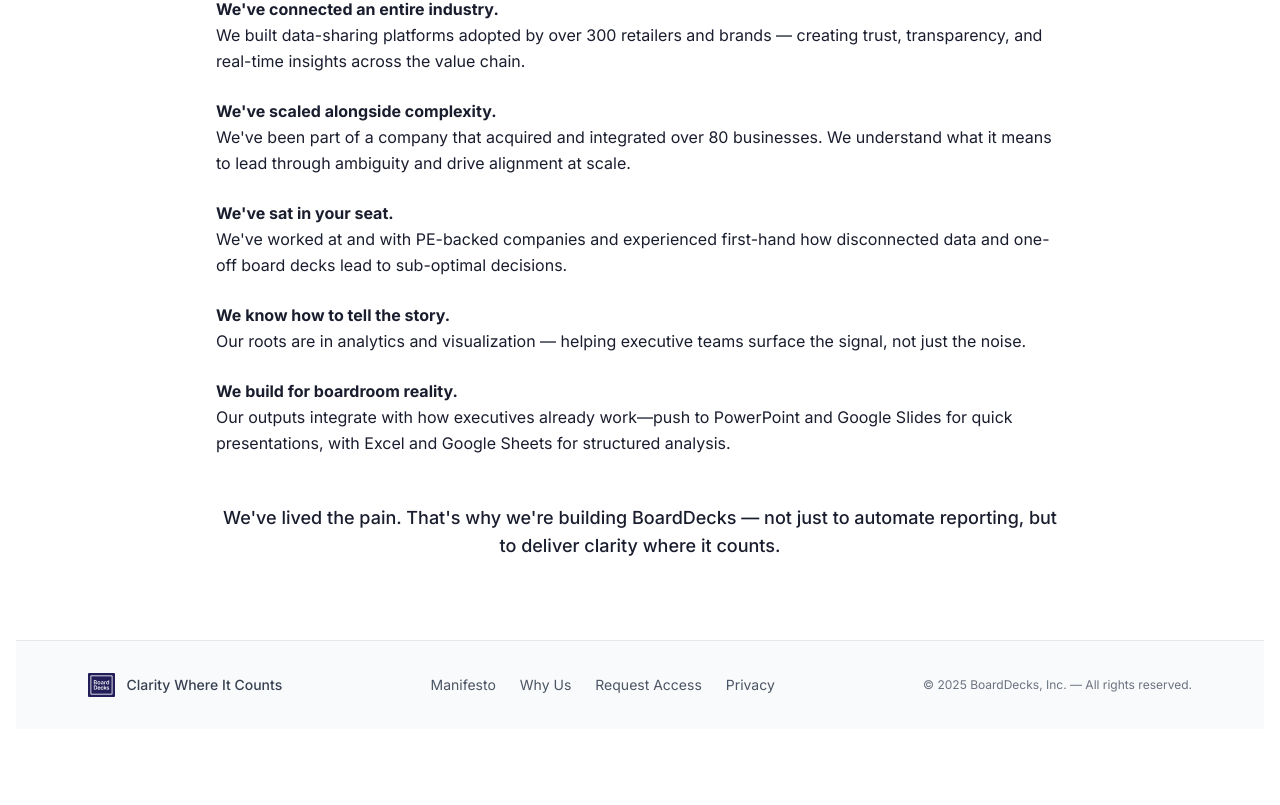
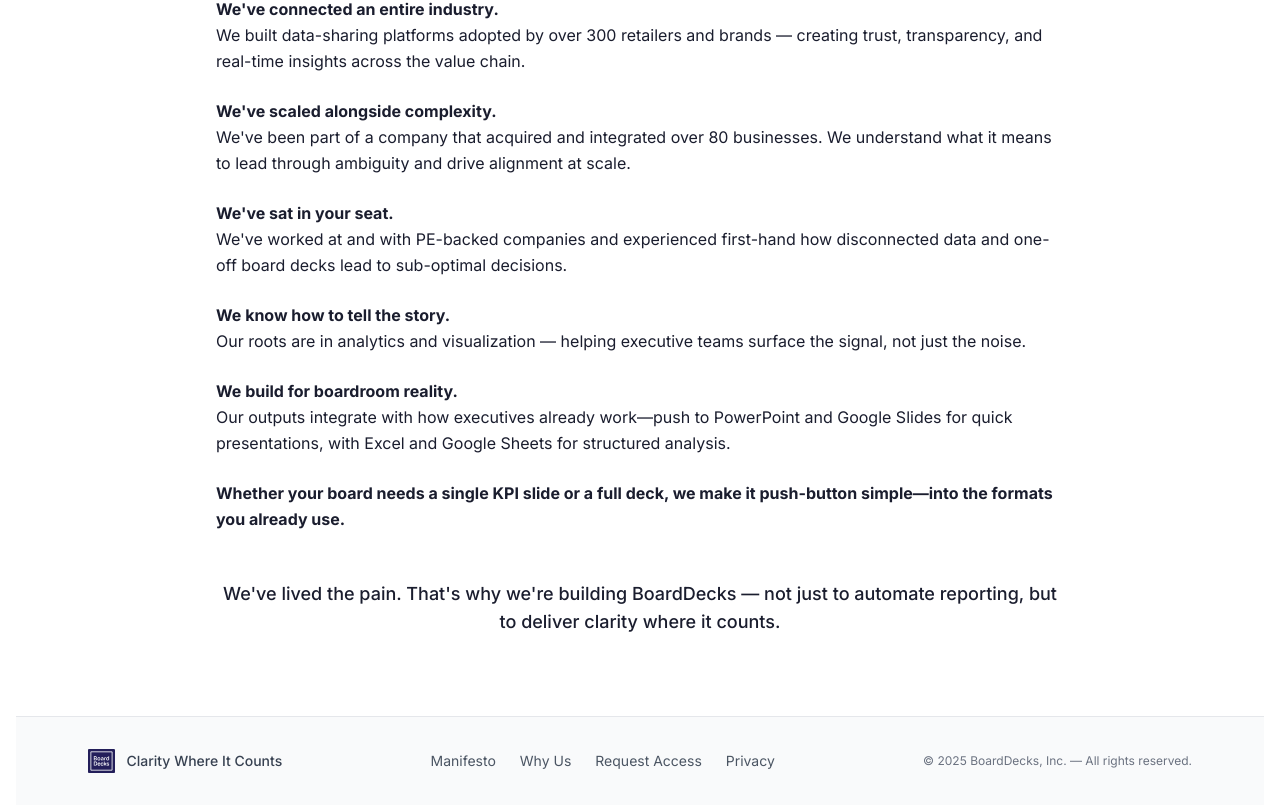
Before and after one commit to srakestraw/boarddecks-website, a Next.js app: page /why-us in a window 1280 px wide. Shown: the part 577-1382 px from the top of the page. Before the commit the page ends 1306 px from the top, so only its background shows below. Built offline with nearby package versions, Linux system fonts and the light colour scheme.

Commit message:
Update Push-Ready Outputs messaging with refined copy across all sections

```diff
--- a/app/page.tsx
+++ b/app/page.tsx
@@ -686,7 +686,7 @@
                 </div>
                 <div className="flex-1">
                   <p className="text-lg md:text-xl text-darkNavy leading-relaxed">
-                    <strong>Push-Ready Outputs</strong> — Generate presentation-ready decks in PowerPoint or Google Slides. Deep dives are just as easy, with structured data exportable to Excel and Google Sheets.
+                    <strong>Push-Ready Outputs</strong> — Whether it's a single slide or the whole board deck, export directly to PowerPoint or Google Slides. For data deep dives, export to Excel or Google Sheets—fully formatted and ready to present.
                   </p>
                 </div>
               </li>
@@ -764,7 +764,7 @@
                 </div>
                 <div className="flex-1">
                   <p className="text-lg md:text-xl text-darkNavy leading-relaxed">
-                    <strong>Push-Ready Outputs</strong> — Generate presentation-ready decks in PowerPoint or Google Slides. Deep dives are just as easy, with structured data exportable to Excel and Google Sheets.
+                    <strong>Push-Ready Outputs</strong> — Whether it's a single slide or the whole board deck, export directly to PowerPoint or Google Slides. For data deep dives, export to Excel or Google Sheets—fully formatted and ready to present.
                   </p>
                 </div>
               </li>
--- a/app/why-us/page.tsx
+++ b/app/why-us/page.tsx
@@ -49,6 +49,10 @@
           <strong>We build for boardroom reality.</strong><br />
           Our outputs integrate with how executives already work—push to PowerPoint and Google Slides for quick presentations, with Excel and Google Sheets for structured analysis.
         </li>
+
+        <li>
+          <strong>Whether your board needs a single KPI slide or a full deck, we make it push-button simple—into the formats you already use.</strong>
+        </li>
       </ul>
 
       <p className="mt-12 text-lg text-center font-medium">
```
